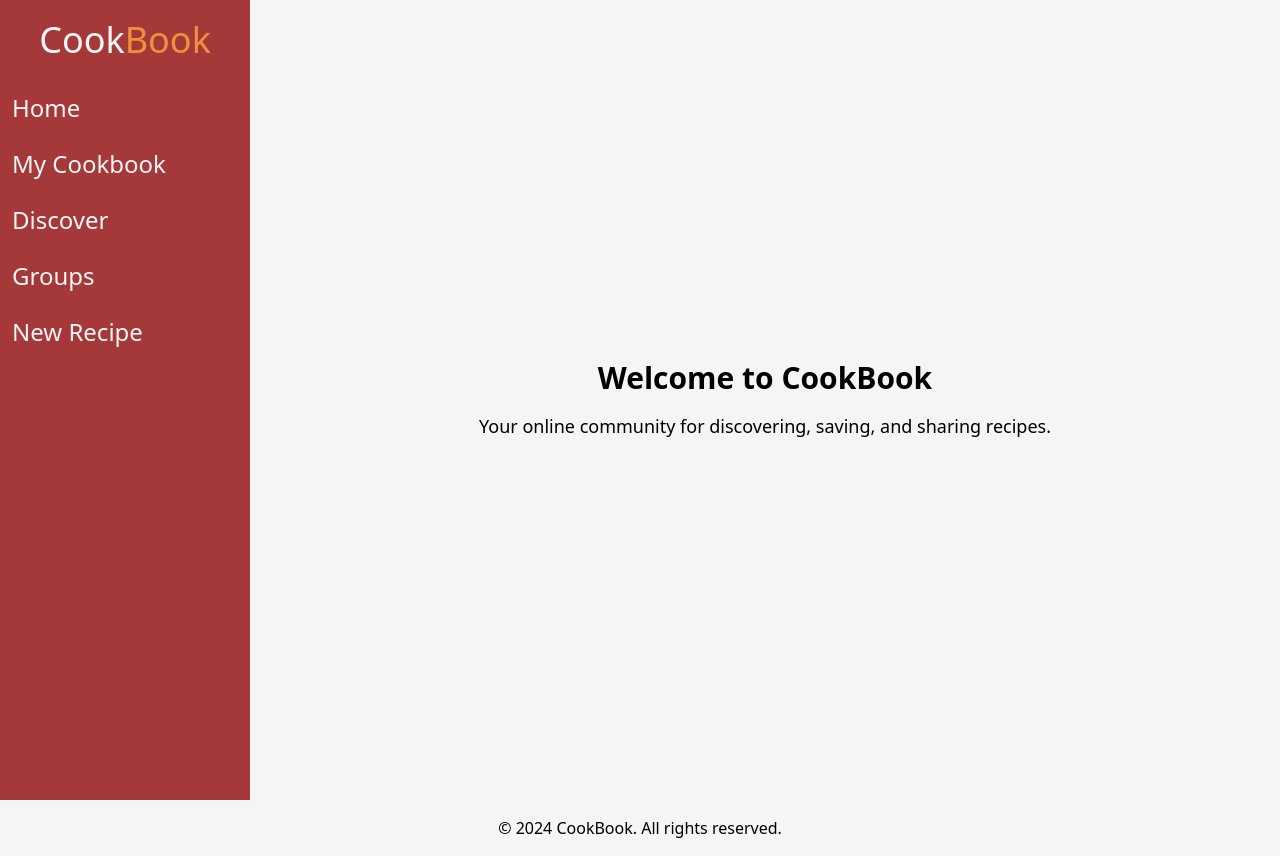
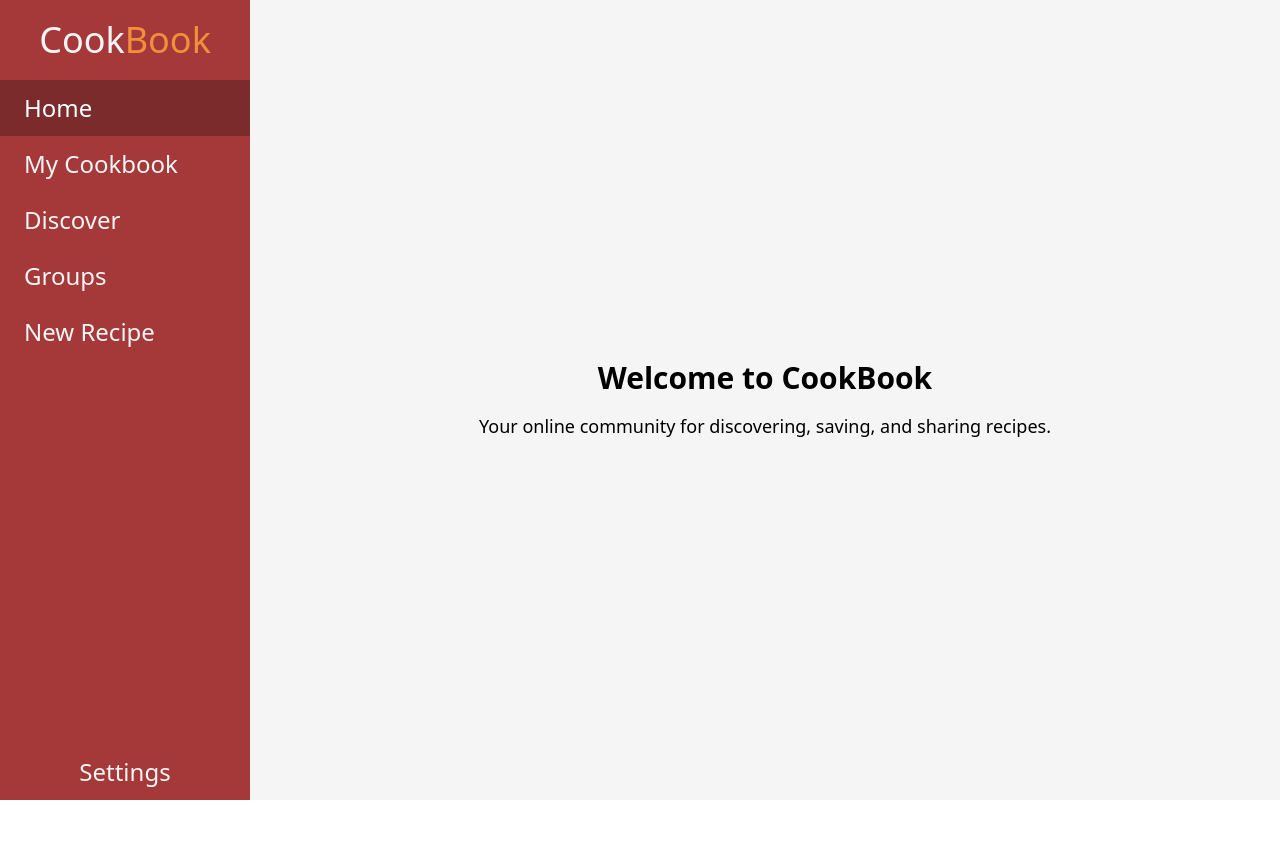
Before and after one commit to Niles-Rondez/CookBook-Social-Media, a React (Vite) app in the folder CookBook/: page / in a window 1280 px wide. After the commit the page ends 800 px from the top, so only its background shows below. Built offline with nearby package versions, Linux system fonts and the light colour scheme.

Commit message:
Navbar Update

```diff
--- a/CookBook/src/App.jsx
+++ b/CookBook/src/App.jsx
@@ -1,25 +1,23 @@
-// src/App.jsx
 import { BrowserRouter as Router, Route, Routes } from "react-router-dom";
-import { Navbar, Footer } from "./components";
-import { Home, MyCookbook, Signup, Discover, Groups, NewRecipe } from "./pages";
+import { Navbar } from "./components";
+import { Home, MyCookbook, Signup, Discover, Groups, NewRecipe, Settings } from "./pages";
 
 function App() {
   return (
     <Router>
-      <div className="flex min-h-screen">
+      <div className="flex">
         <Navbar />
-        <div className="flex-1 bg-grey p-5 content-center">
+        <div className="flex-1 bg-grey p-5 ml-[250px] h-screen content-center">
           <Routes>
             <Route path="/" element={<Home />} />
             <Route path="/mycookbook" element={<MyCookbook />} />
             <Route path="/discover" element={<Discover />} />
             <Route path="/groups" element={<Groups />} />
             <Route path="/newrecipe" element={<NewRecipe />} />
+            <Route path="/settings" element={<Settings />} />
           </Routes>
         </div>
       </div>
-
-      <Footer />
     </Router>
   );
 }
--- a/CookBook/src/components/Navbar.jsx
+++ b/CookBook/src/components/Navbar.jsx
@@ -1,59 +1,71 @@
-// src/components/Navbar.jsx
-import { Link } from "react-router-dom";
+import { Link, useLocation } from "react-router-dom";
 
 function Navbar() {
+  const location = useLocation();
+
+  const navItems = [
+    { name: "Home", path: "/" },
+    { name: "My Cookbook", path: "/mycookbook" },
+    { name: "Discover", path: "/discover" },
+    { name: "Groups", path: "/groups" },
+    { name: "New Recipe", path: "/newrecipe" },
+  ];
+
   return (
-    <nav className="bg-michelin h-screen min-w-[200px] w-1/4 max-w-[250px]">
+    <nav className="bg-michelin h-screen w-[250px] fixed top-0 left-0 flex flex-col justify-between">
+      {/* Top Section */}
+      <div>
         <div className="flex text-4xl text-center my-5 justify-center">
           <Link to="/" className="flex">
             <h1 className="text-flaxwhite">Cook</h1>
             <h1 className="text-sunrise">Book</h1>
           </Link>
-
         </div>
 
         <ul className="flex flex-col text-flaxwhite text-2xl w-full items-center justify-center">
-        <li className="w-full hover:bg-bloodred transition-all duration-200 ease-in-out">
+          {navItems.map((item) => (
+            <li
+              key={item.path}
+              className={`px-3 w-full transition-all duration-200 ease-in-out ${
+                location.pathname === item.path ? "bg-bloodred" : "hover:bg-bloodred"
+              }`}
+            >
               <Link
-            to="/"
-            className="block w-full p-3 text-justify hover:font-medium hover:text-white"
+                to={item.path}
+                className={`block w-full p-3 text-justify ${
+                  location.pathname === item.path
+                    ? "font-medium text-white"
+                    : "hover:font-medium hover:text-white"
+                }`}
               >
-            Home
+                {item.name}
               </Link>
             </li>
-        <li className="w-full hover:bg-bloodred transition-all duration-200 ease-in-out">
+          ))}
+        </ul>
+      </div>
+
+      {/* Bottom Section */}
+      <div className="">
+        <ul className="text-flaxwhite text-2xl">
+          <li
+            className={`transition-all duration-200 ease-in-out w-full ${
+              location.pathname === "/settings" ? "bg-bloodred" : "hover:bg-bloodred"
+            }`}
+          >
             <Link
-            to="/mycookbook"
-            className="block w-full p-3 text-justify hover:font-medium hover:text-white"
+              to="/settings"
+              className={`block w-full p-3 text-center ${
+                location.pathname === "/settings"
+                  ? "font-medium text-white"
+                  : "hover:font-medium hover:text-white"
+              }`}
             >
-            My Cookbook
-          </Link>
-        </li>
-        <li className="w-full hover:bg-bloodred transition-all duration-200 ease-in-out">
-          <Link
-            to="/discover"
-            className="block w-full p-3 text-justify hover:font-medium hover:text-white"
-          >
-            Discover
-          </Link>
-        </li>
-        <li className="w-full hover:bg-bloodred transition-all duration-200 ease-in-out">
-          <Link
-            to="/groups"
-            className="block w-full p-3 text-justify hover:font-medium hover:text-white"
-          >
-            Groups
-          </Link>
-        </li>
-        <li className="w-full hover:bg-bloodred transition-all duration-200 ease-in-out">
-          <Link
-            to="/newrecipe"
-            className="block w-full p-3 text-justify hover:font-medium hover:text-white"
-          >
-            New Recipe
+              Settings
             </Link>
           </li>
         </ul>
+      </div>
     </nav>
   );
 }
--- /dev/null
+++ b/CookBook/src/pages/Settings.jsx
@@ -0,0 +1,13 @@
+function Settings() {
+    return (
+      <div className="text-center">
+        <h1 className="text-3xl font-bold mb-4">Settings</h1>
+        <p className="text-lg">
+          Modify and Change the Application depending on your needs!
+        </p>
+        {/* Add a form or additional settings options */}
+      </div>
+    );
+  }
+
+  export default Settings;
--- a/CookBook/src/pages/index.jsx
+++ b/CookBook/src/pages/index.jsx
@@ -5,3 +5,4 @@ export { default as Signup } from "./Signup";
 export { default as Discover } from "./Discover";
 export { default as Groups } from "./Groups";
 export { default as NewRecipe } from "./NewRecipe";
+export { default as Settings } from "./Settings";
```
Lines whose indentation alone changed are shown as unchanged.
